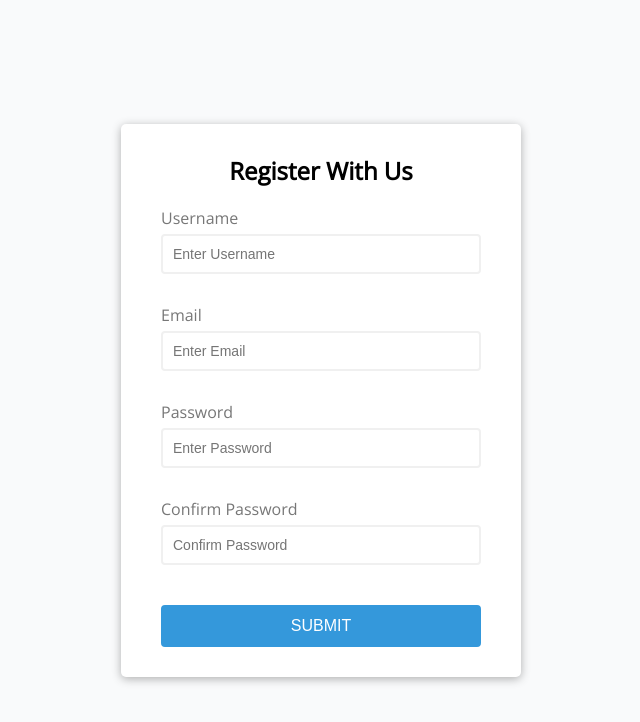
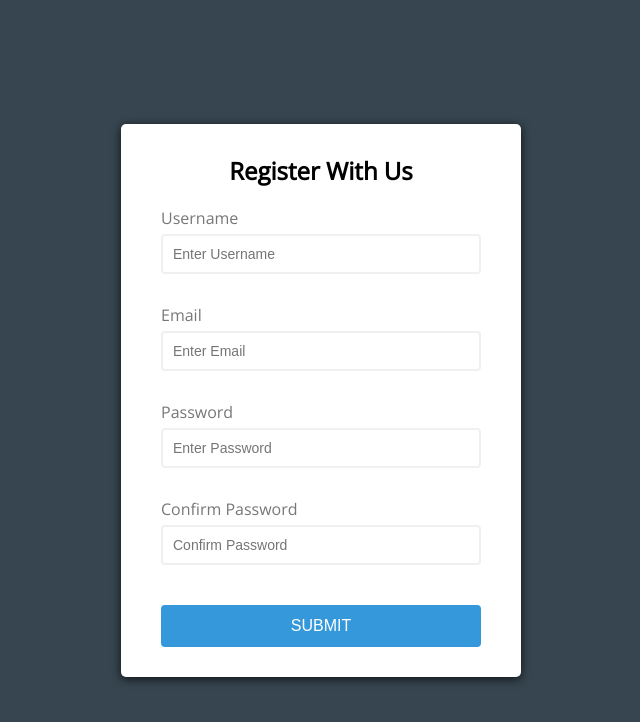
Before and after one commit to n4vdeep/js_form_validator, a plain HTML site: page index.html in a window 1280 px wide. Shown: the whole page, without its empty margins (319-959 px from the left). Drawn offline with nearby package versions, Linux system fonts and the light colour scheme.

Commit message:
css body color change

```diff
--- a/style.css
+++ b/style.css
@@ -14,7 +14,7 @@
 
 /****** BODY ******/
 body {
-  background-color: #f9fafb;
+  background-color: #36454F;
   font-family: 'Open Sans', sans-serif;
   display: flex;
   align-items: center;
@@ -28,7 +28,7 @@ body {
 .container {
   background-color: #fff;
   border-radius: 5px;
-  box-shadow: 0 2px 10px rgba(0,0,0,0.3);
+  box-shadow: 0 2px 10px rgba(0,0,0,0.75);
   width: 400px;
 }
 
```
